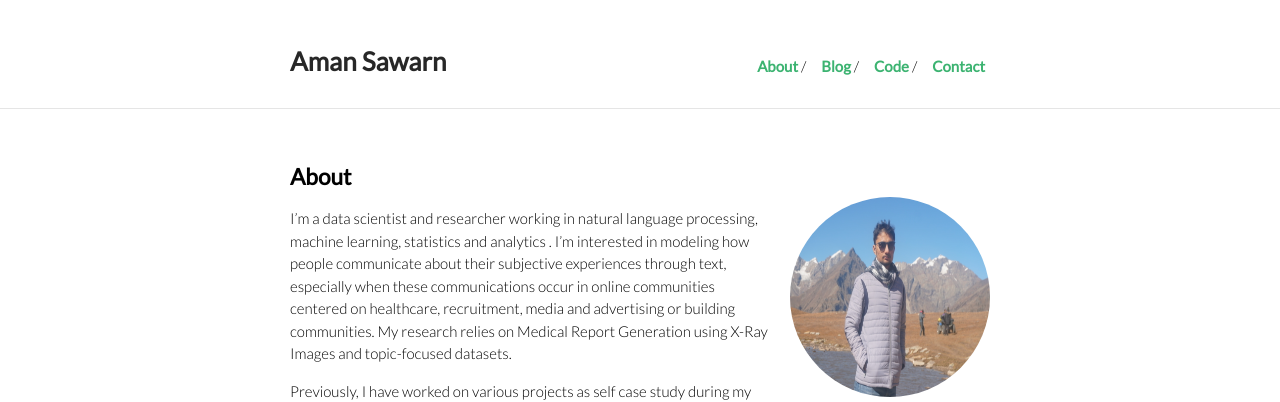
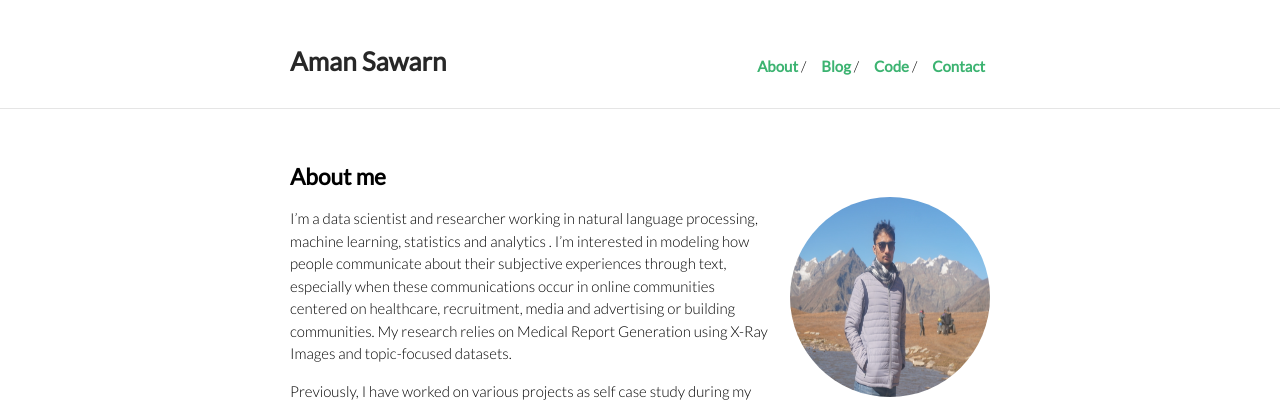
Before and after one commit to aman-sawarn/aman-sawarn.github.io, a Jekyll site: the page built from index.md, in a window 1280 px wide and 900 px high. Shown: the top 402 px of the window. Built offline with Jekyll 4.4.1, drawn with Linux system fonts in a browser that asks for light colours.

Commit message:
minor changes

```diff
--- a/index.md
+++ b/index.md
@@ -4,7 +4,7 @@ layout: default
 
 <br>
 
-## About
+## About me
 
 <img class="profile-picture" src="my_pic.jpg">
 
```
Also changed, not shown: 1 other file.
